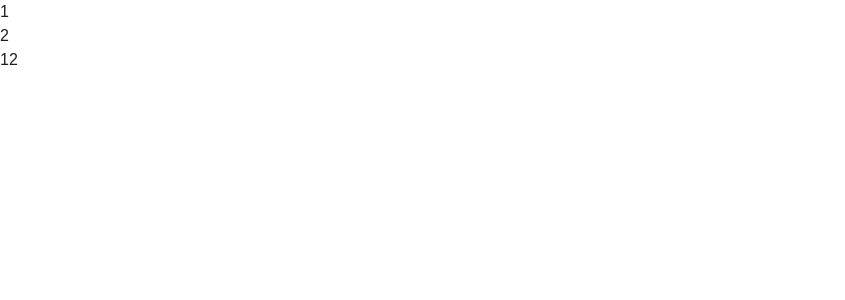
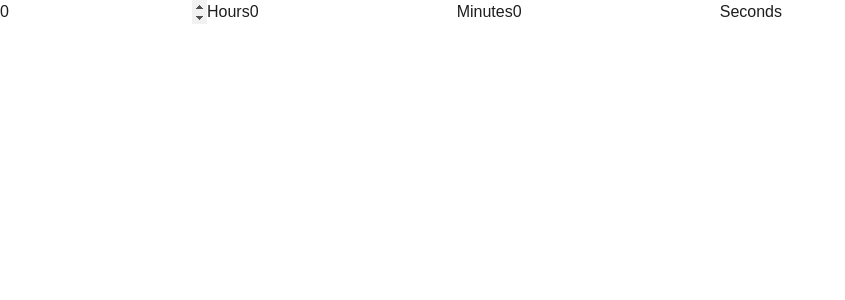
Before and after one commit to Wsamuell/stop-watch, a React (Vite) app: page / in a window 1280 px wide. Shown: the top 300 px of the page, without its empty margins (0-845 px from the left). Built offline with nearby package versions, Linux system fonts and the light colour scheme.

Commit message:
added input box component

```diff
--- a/src/App.tsx
+++ b/src/App.tsx
@@ -1,19 +1,7 @@
-import FlexColumn from './Components/CommonStyles/FlexColumn';
-import FlexRow from './Components/CommonStyles/FlexRow';
+import Timer from './Components/Timer';
 
-function App() {
-  return (
-    <>
-      <FlexColumn>
-        <div>1</div>
-        <div>2</div>
-      </FlexColumn>
-      <FlexRow>
-        <div>1</div>
-        <div>2</div>
-      </FlexRow>
-    </>
-  );
-}
+const App = () => {
+  return <Timer />;
+};
 
 export default App;
--- a/src/Components/CommonStyles/Button.tsx
+++ b/src/Components/CommonStyles/Button.tsx
@@ -1,7 +1,27 @@
-import React from 'react';
+import { ButtonColor, ButtonSize } from '../Helpers/Enums';
 
-type Props = {};
+interface ButtonProps {
+  onClick: () => void;
+  size?: ButtonSize;
+  style?: string;
+  text: string;
+  color?: ButtonColor;
+}
 
-const Button = (props: Props) => {
-  return <div>Button</div>;
+// BKMRK: Button styling and Enum is broken
+const Button = ({
+  onClick,
+  size = ButtonSize.Medium,
+  style,
+  text,
+  color = ButtonColor.Primary,
+}: ButtonProps) => {
+  const sizeType = size ? `btn-${size}` : 'BKMRK-defaultbtnCOlor';
+  return (
+    <button className={`${style} ${sizeType} ${color}`} onClick={onClick}>
+      {text}
+    </button>
+  );
 };
+
+export default Button;
--- /dev/null
+++ b/src/Components/CommonStyles/Input.tsx
@@ -0,0 +1,26 @@
+import { ChangeEvent } from 'react';
+import FlexRow from './FlexRow';
+
+type Props = {
+  childText?: string;
+  value: number;
+  placeholder?: string;
+  onChange: (e: ChangeEvent<HTMLInputElement>) => void;
+};
+
+const Input = ({ childText, value, placeholder = '00', onChange }: Props) => {
+  return (
+    <FlexRow>
+      <input
+        className=""
+        type="number"
+        value={value}
+        placeholder={placeholder}
+        onChange={onChange}
+      />
+      {childText && <div>{childText}</div>}
+    </FlexRow>
+  );
+};
+
+export default Input;
--- /dev/null
+++ b/src/Components/Helpers/Enums.tsx
@@ -0,0 +1,17 @@
+export enum ButtonSize {
+  XSmall = 'xsmall',
+  Small = 'small',
+  Medium = 'medium',
+  Large = 'large',
+  XLarge = 'xlarge',
+  XXLarge = 'xlarge',
+}
+
+export enum ButtonColor {
+  Primary = 'primary',
+  Secondary = 'secondary',
+  Success = 'success',
+  Danger = 'danger',
+  Warning = 'warning',
+  Info = 'info',
+}
--- /dev/null
+++ b/src/Components/Timer/index.tsx
@@ -0,0 +1,35 @@
+import React from 'react';
+import Input from '../CommonStyles/Input';
+import FlexRow from '../CommonStyles/FlexRow';
+
+type Props = {};
+
+const Timer = ({}: Props) => {
+  const [hours, setHours] = React.useState(0);
+  const [minutes, setMinutes] = React.useState(0);
+  const [seconds, setSeconds] = React.useState(0);
+  return (
+    <FlexRow>
+      <Input
+        childText="Hours"
+        value={hours}
+        onChange={(event) => setHours(Number(event.target.value))}
+        placeholder="00"
+      />
+      <Input
+        childText="Minutes"
+        value={minutes}
+        onChange={(event) => setMinutes(Number(event.target.value))}
+        placeholder="00"
+      />
+      <Input
+        childText="Seconds"
+        value={seconds}
+        onChange={(event) => setSeconds(Number(event.target.value))}
+        placeholder="00"
+      />
+    </FlexRow>
+  );
+};
+
+export default Timer;
```
